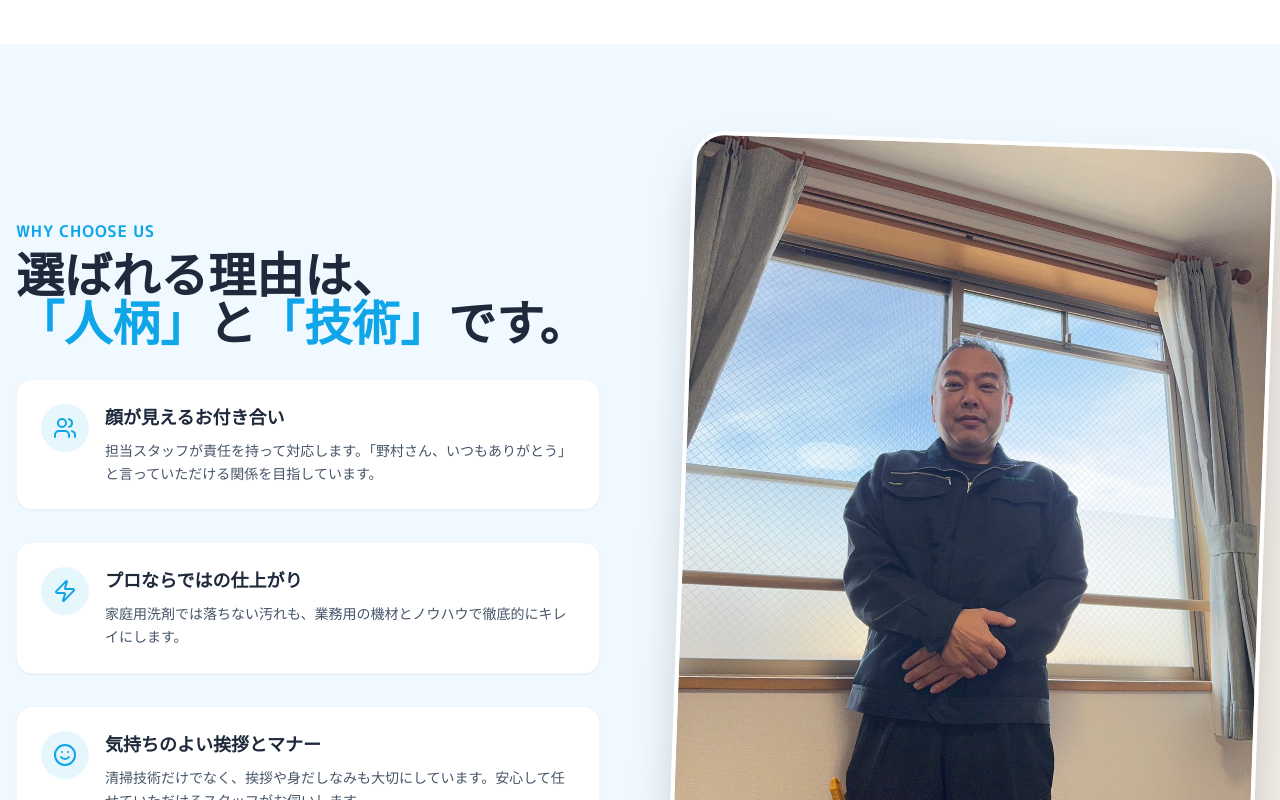
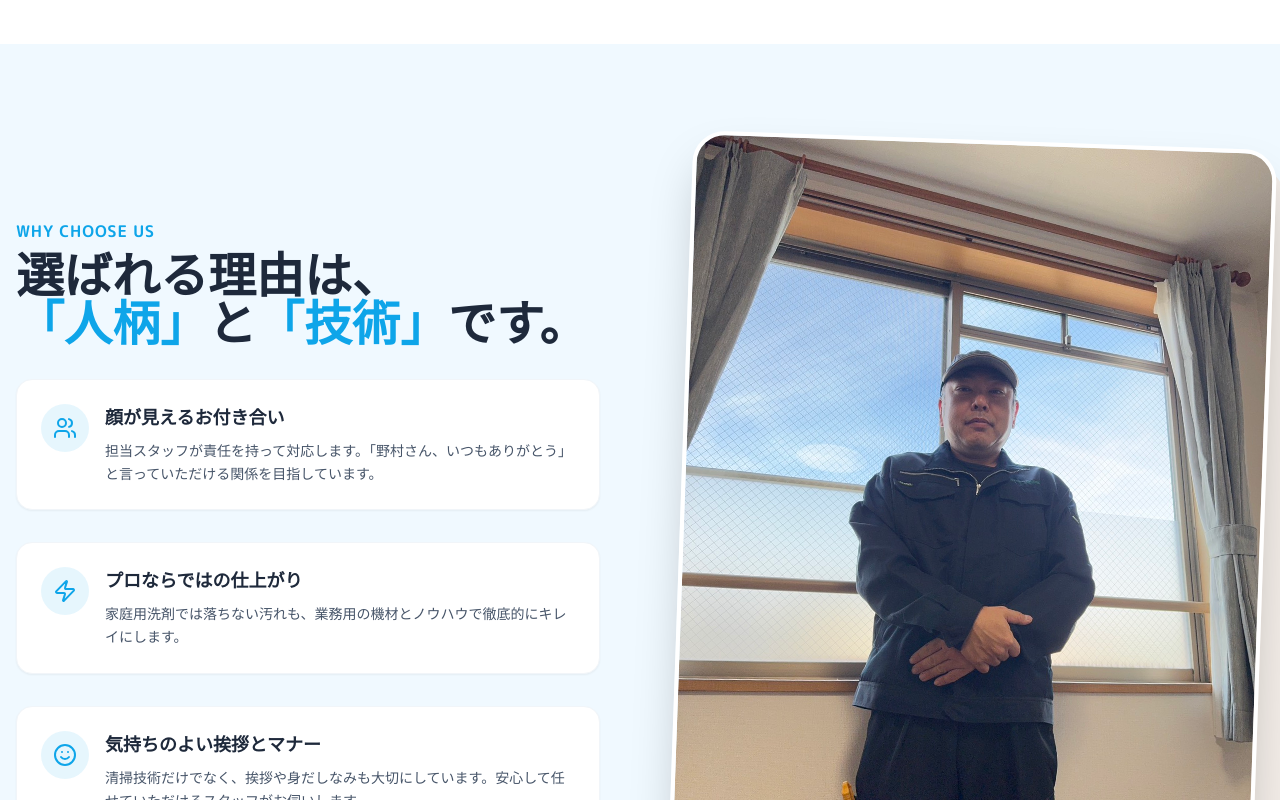
Before and after one commit to Vivid-BASE/kasugai, a React (Vite) app: page / in a window 1280 px wide. Shown: the part 2500-3300 px from the top of the page. Built offline with nearby package versions, Linux system fonts and the light colour scheme.

Commit message:
Update Services spot cleaning image and WhyUs main image

```diff
--- a/src/components/Services.jsx
+++ b/src/components/Services.jsx
@@ -2,6 +2,7 @@ import React from 'react';
 import { IMAGES } from '../constants';
 import sagyo01 from '../assets/sagyo01.jpg';
 import sagyo02 from '../assets/sagyo02.jpg';
+import sagyo03 from '../assets/sagyo03.jpg';
 
 const Services = () => {
     // Simple list, no complex stagger animations
@@ -21,7 +22,7 @@ const Services = () => {
         {
             title: "スポット清掃",
             desc: "「ここだけキレイにしたい」というご要望もお気軽に。",
-            img: IMAGES.services.glass,
+            img: sagyo03,
             price: "8,800円〜 / 1箇所",
         }
     ];
--- a/src/components/WhyUs.jsx
+++ b/src/components/WhyUs.jsx
@@ -1,7 +1,7 @@
 import React from 'react';
 import { motion } from 'framer-motion';
 import { Users, Zap, Smile } from 'lucide-react';
-import honninn from '../assets/honninn.jpg'; // Import custom image
+import honnin02 from '../assets/honnnin02.jpg'; // Import custom image
 
 const WhyUs = () => {
     const reasons = [
@@ -71,9 +71,9 @@ const WhyUs = () => {
                         transition={{ duration: 0.8 }}
                         className="order-1 lg:order-2 relative"
                     >
-                        {/* Main Image - Using honninn for specific request */}
+                        {/* Main Image - Using honnin02 for specific request */}
                         <div className="relative z-10 rounded-[2rem] overflow-hidden shadow-2xl rotate-2 hover:rotate-0 transition-transform duration-500 border-4 border-white">
-                            <img src={honninn} alt="Trustworthy Staff at work" className="w-full h-auto" />
+                            <img src={honnin02} alt="Trustworthy Staff at work" className="w-full h-auto" />
 
                             {/* Overlay Card - Technique/Quality Focus */}
                             <div className="absolute bottom-6 right-6 bg-white/95 backdrop-blur px-5 py-3 rounded-xl shadow-lg border border-slate-100 flex items-center gap-3">
```
Also changed, not shown: src/assets/honnnin02.jpg (added), src/assets/sagyo03.jpg (added).
